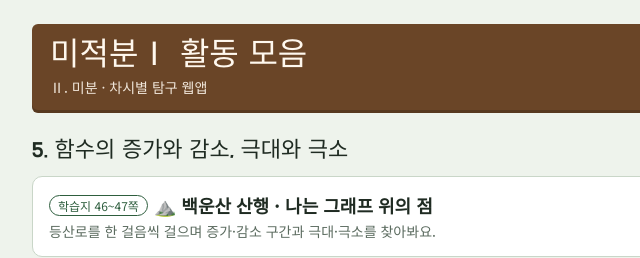
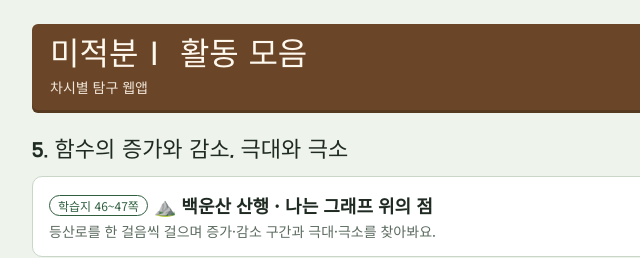
Before and after one commit to Math-Gaechu/calculus1, a plain HTML site: page index.html in a window 1280 px wide. Shown: the full height of the page, 264-904 px from the left. Drawn offline with Linux system fonts and the light colour scheme.

Commit message:
Update index.html

```diff
--- a/index.html
+++ b/index.html
@@ -29,7 +29,7 @@ a.app small{display:block;color:var(--muted);font-size:14px}
 <div class="wrap">
   <div class="sign">
     <h1>미적분Ⅰ 활동 모음</h1>
-    <p>Ⅱ. 미분 · 차시별 탐구 웹앱</p>
+    <p>차시별 탐구 웹앱</p>
   </div>
 
   <h2>5. 함수의 증가와 감소, 극대와 극소</h2>
```
